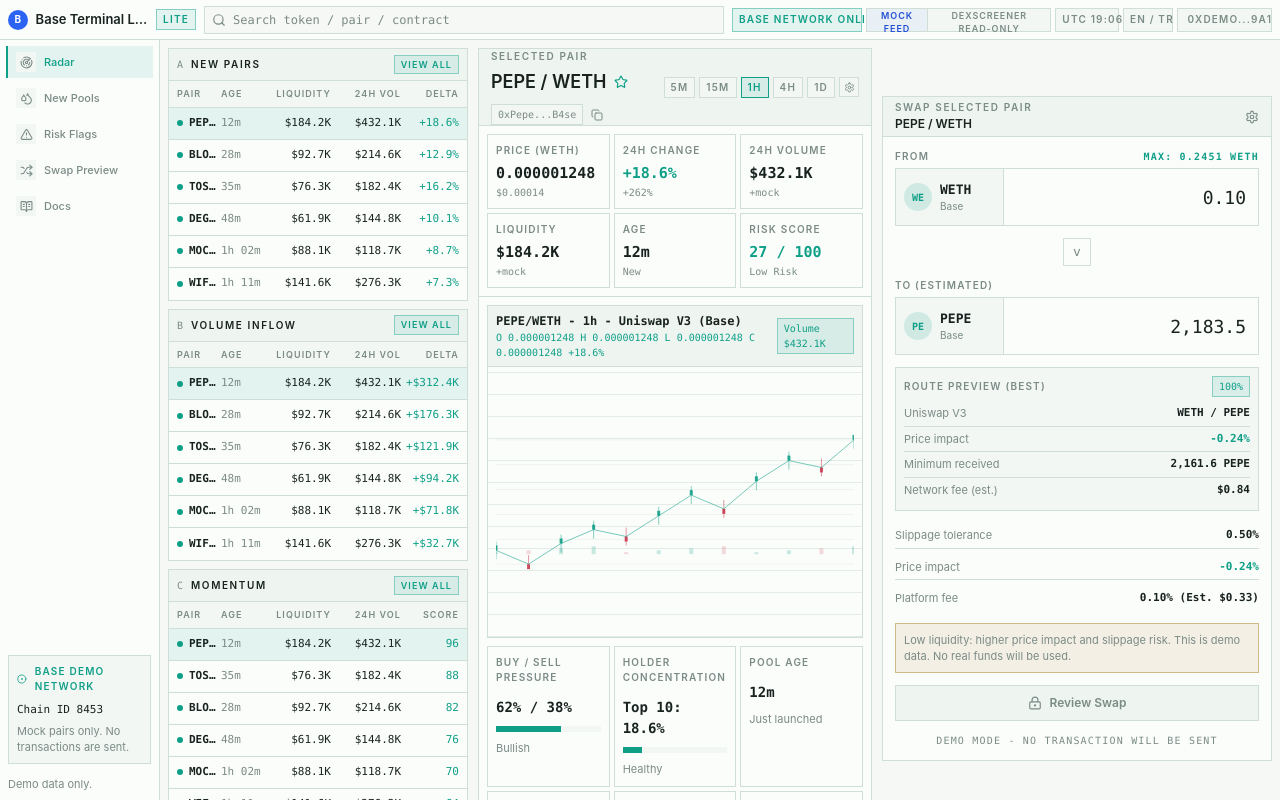
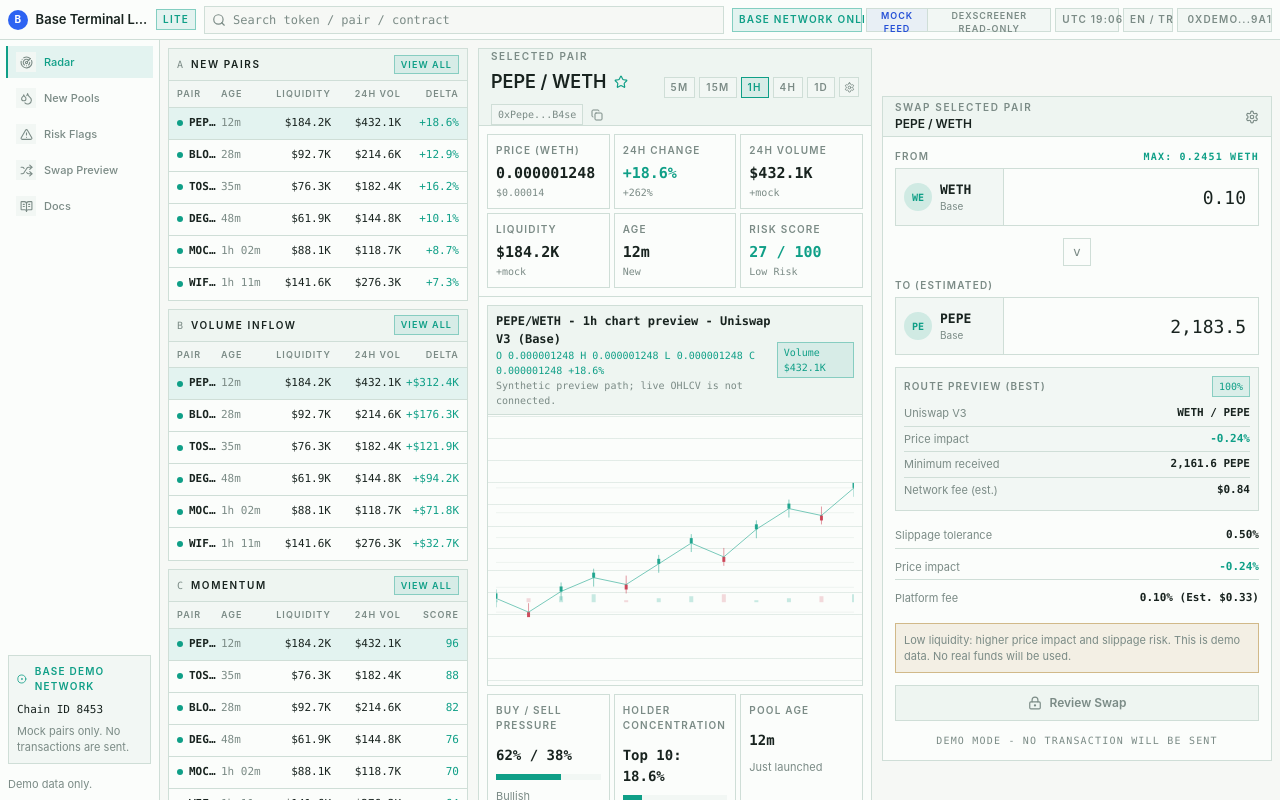
Before and after one commit to Edizemre1/base-market-terminal-lite, a Next.js app: page / in a window 1280 px wide. Shown: the top 800 px of the page. Built offline with nearby package versions, Linux system fonts and the light colour scheme.

Commit message:
Clarify Dex fallback and chart preview copy

```diff
--- a/src/components/BaseTerminal.tsx
+++ b/src/components/BaseTerminal.tsx
@@ -51,8 +51,8 @@ export function BaseTerminal({ data }: { data: MarketTerminalSnapshot }) {
   return (
     <main className="min-h-[calc(100vh-40px)] w-full overflow-x-hidden bg-base-black p-2">
       {data.fallbackReason ? (
-        <div className="mb-2 border border-base-amber/45 bg-base-amber/10 px-2 py-1.5 font-mono text-[10px] uppercase tracking-[0.12em] text-base-amber">
-          Fallback: mock data
+        <div className="mb-2 border border-base-amber/45 bg-base-amber/10 px-2 py-1.5 font-mono text-[10px] tracking-[0.12em] text-base-amber">
+          {data.fallbackReason}
         </div>
       ) : null}
       <section className="grid min-h-[610px] min-w-0 grid-cols-1 gap-2.5 xl:grid-cols-[300px_minmax(0,1fr)_390px] 2xl:grid-cols-[320px_minmax(0,1fr)_410px]">
@@ -341,10 +341,13 @@ function MockChart({ pair }: { pair: BasePair }) {
       <div className="flex items-center justify-between border-b border-base-line bg-base-raised px-2 py-1.5">
         <div>
           <p className="font-mono text-[12px] font-semibold text-base-text">
-            {pair.pair.replace(" / ", "/")} - 1h - {pair.dex} (Base)
+            {pair.pair.replace(" / ", "/")} - 1h chart preview - {pair.dex} (Base)
           </p>
           <p className="font-mono text-[10px] text-base-mint">
             O {pair.price} H {pair.price} L {pair.price} C {pair.price} {formatPercent(pair.change24h)}
+          </p>
+          <p className="font-mono text-[10px] text-base-muted">
+            Synthetic preview path; live OHLCV is not connected.
           </p>
         </div>
         <span className="border border-base-mint/40 bg-base-mint/10 px-1.5 py-0.5 font-mono text-[10px] text-base-mint">
```
Also changed, not shown: 1 other file (tests, documents, lock files or other folders).
